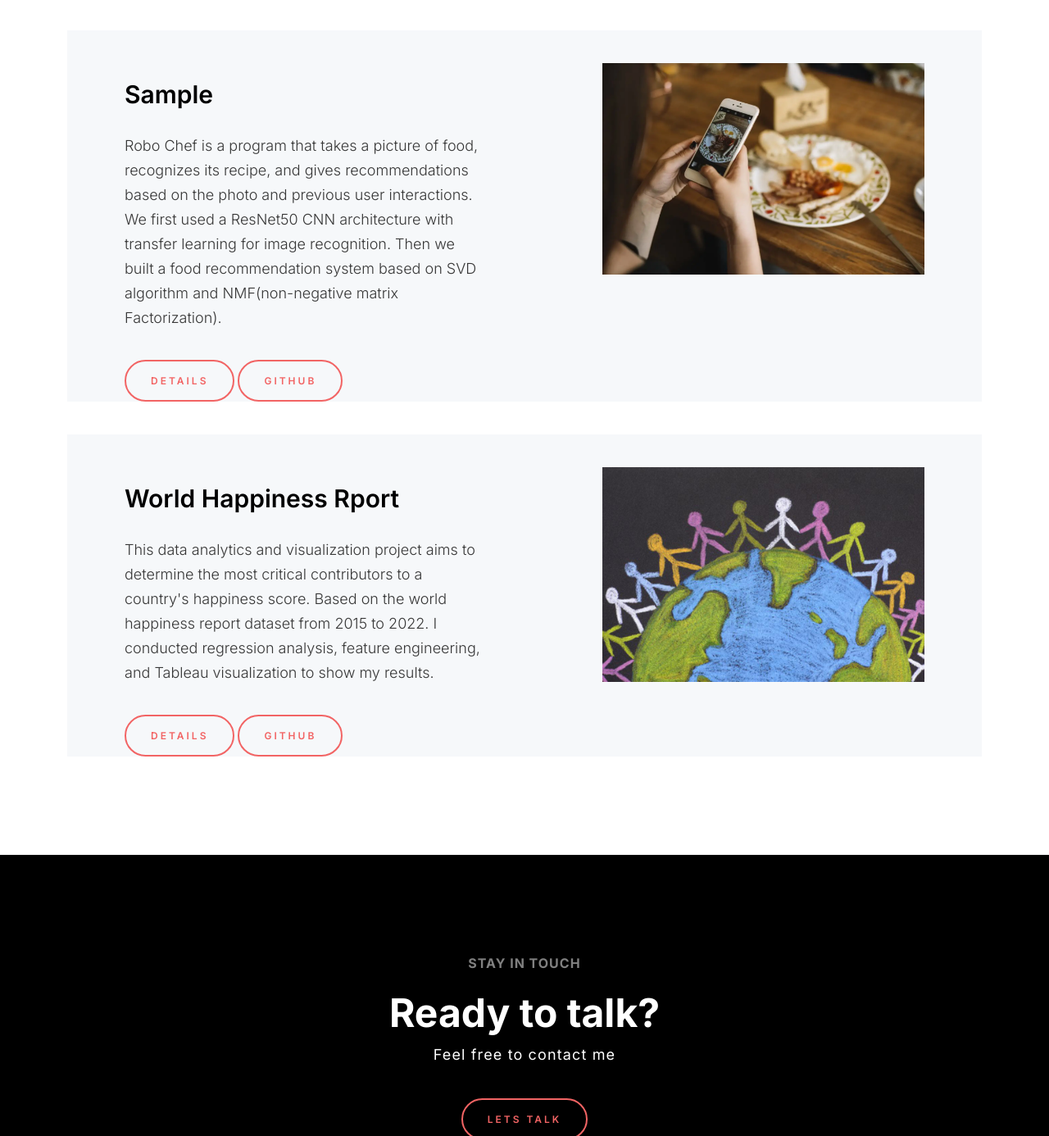
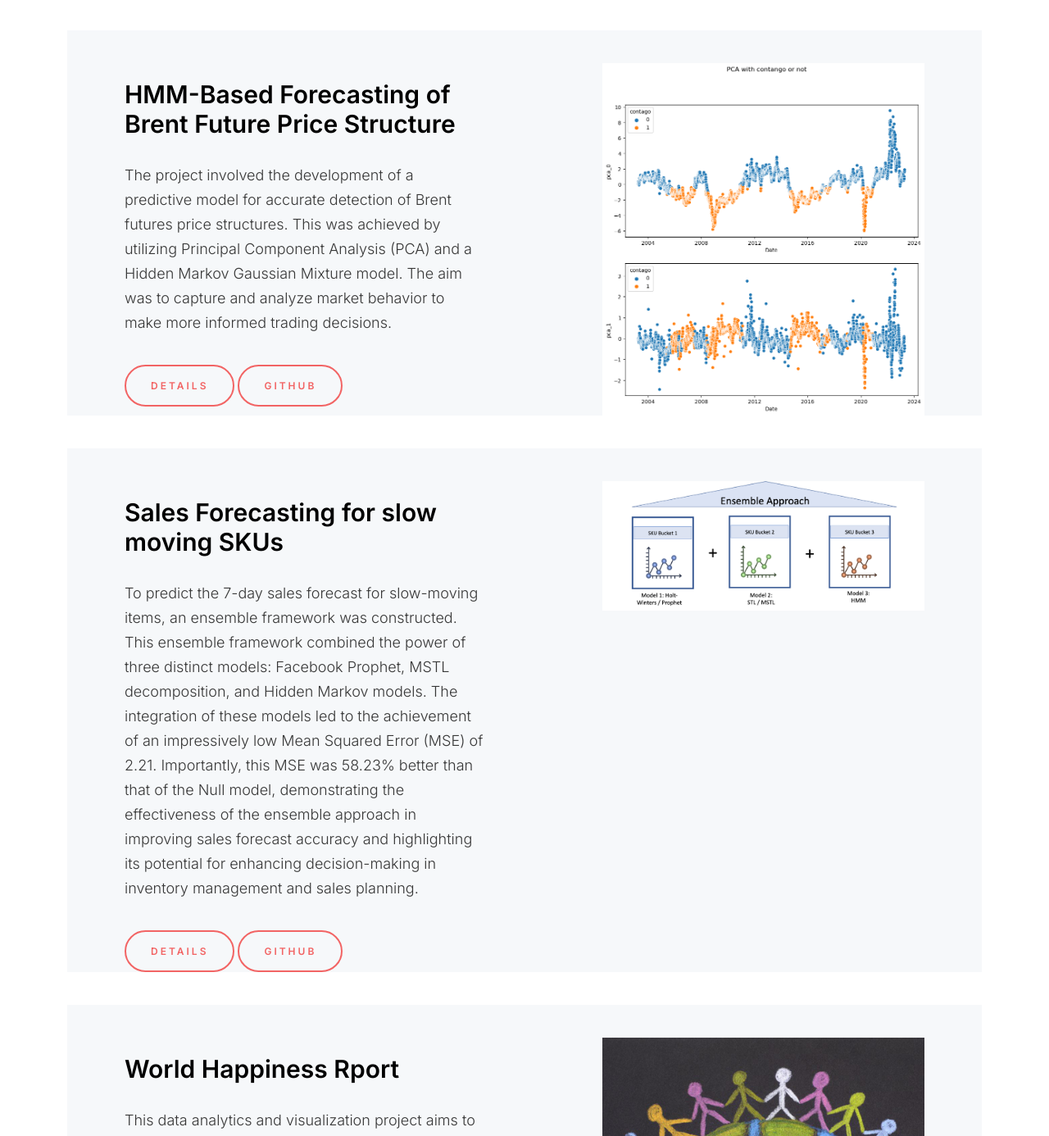
Before and after one commit to Yibei990826/yibei_website, a plain HTML site: page index.html in a window 1280 px wide. Shown: the part 3379-4765 px from the top of the page at 82% size. Drawn offline with nearby package versions, Linux system fonts and the light colour scheme.

Commit message:
add projects

```diff
--- a/index.html
+++ b/index.html
@@ -215,14 +215,29 @@
               <div class="row">
                   <div class="col-12 col-sm-12 col-md-7 col-lg-7 col-xl-7 col-xxl-7">
                       <section>
-                          <h3 class="ds-work-tilte">Sample</h3>
-                          <p>Robo Chef is a program that takes a picture of food, recognizes its recipe, and gives recommendations based on the photo and previous user interactions. We first used a ResNet50 CNN architecture with transfer learning for image recognition. Then we built a food recommendation system based on SVD algorithm and NMF(non-negative matrix Factorization). </p>
-                          <a href="works-setails.html" class="ds-button">Details</a>
-                          <a href="https://github.com/ML-7641-Fall-2022/RoboChef" class="ds-button">GitHub</a>
+                          <h3 class="ds-work-tilte">HMM-Based Forecasting of Brent Future Price Structure</h3>
+                          <p>The project involved the development of a predictive model for accurate detection of Brent futures price structures. This was achieved by utilizing Principal Component Analysis (PCA) and a Hidden Markov Gaussian Mixture model. The aim was to capture and analyze market behavior to make more informed trading decisions. </p>
+                          <a href="https://github.com/Yibei990826/statistical_factors_brent/blob/main/contago_final_report.pdf" class="ds-button">Details</a>
+                          <a href="https://github.com/Yibei990826/statistical_factors_brent" class="ds-button">GitHub</a>
                       </section>
                   </div>
                   <div class="col-12 col-sm-12 col-md-5 col-lg-5 col-xl-5 col-xxl-5">
-                      <figure><img src="assets/images/RoboChef.png"></figure>
+                      <figure><img src="assets/images/pca_conta.png"></figure>
+                  </div>
+              </div>
+            </div>
+            <div class="ds-work-list">
+              <div class="row">
+                  <div class="col-12 col-sm-12 col-md-7 col-lg-7 col-xl-7 col-xxl-7">
+                      <section>
+                          <h3 class="ds-work-tilte">Sales Forecasting for slow moving SKUs</h3>
+                          <p>To predict the 7-day sales forecast for slow-moving items, an ensemble framework was constructed. This ensemble framework combined the power of three distinct models: Facebook Prophet, MSTL decomposition, and Hidden Markov models. The integration of these models led to the achievement of an impressively low Mean Squared Error (MSE) of 2.21. Importantly, this MSE was 58.23% better than that of the Null model, demonstrating the effectiveness of the ensemble approach in improving sales forecast accuracy and highlighting its potential for enhancing decision-making in inventory management and sales planning. </p>
+                          <a href="https://github.com/Yibei990826/BestBuy_Sales_forecast/blob/main/BestBuyDeck_RS.pdf" class="ds-button">Details</a>
+                          <a href="https://github.com/Yibei990826/BestBuy_Sales_forecast" class="ds-button">GitHub</a>
+                      </section>
+                  </div>
+                  <div class="col-12 col-sm-12 col-md-5 col-lg-5 col-xl-5 col-xxl-5">
+                      <figure><img src="assets/images/sales_forecast_approach.png"></figure>
                   </div>
               </div>
             </div>
```
Also changed, not shown: assets/images/pca_conta.png (added), assets/images/sales_forecast_approach.png (added), 2 other files.
